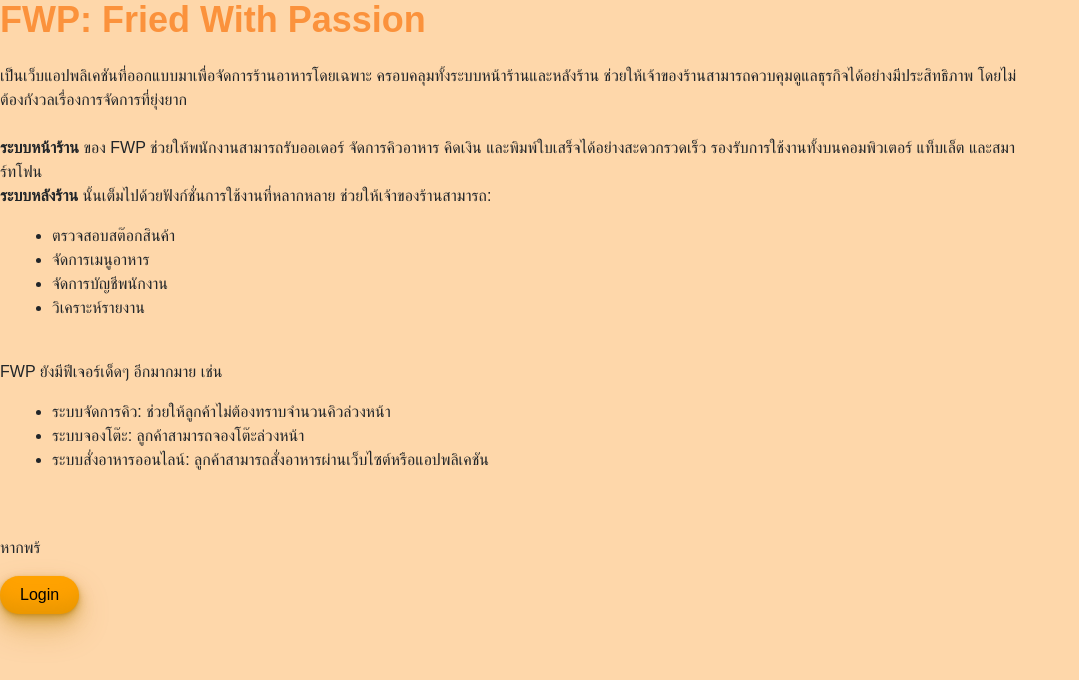
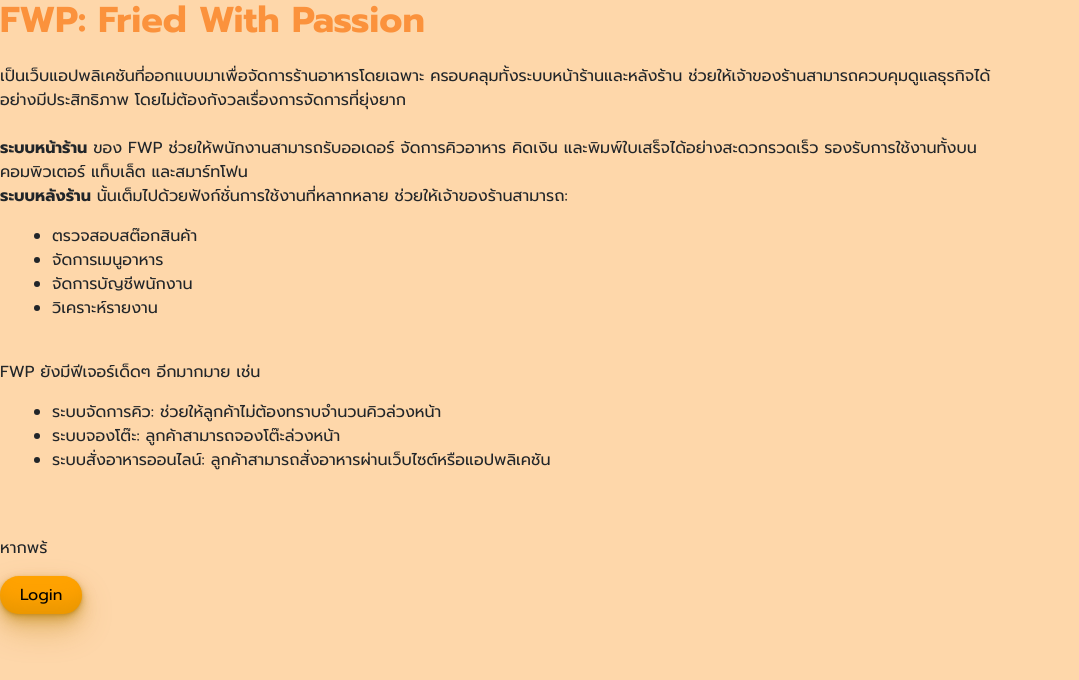
Before and after one commit to Pikachu051/FriedWithPassion, a PHP site: page /index.html in a window 1280 px wide. Shown: the top 680 px of the page, without its empty margins (0-1079 px from the left). Run offline with PHP 8.4, Linux system fonts and the light colour scheme.

Commit message:
Update style.css

```diff
--- a/style.css
+++ b/style.css
@@ -6,6 +6,7 @@
 1. Prevent padding and border from affecting element width. (https://github.com/mozdevs/cssremedy/issues/4)
 2. Allow adding a border to an element by just adding a border-width. (https://github.com/tailwindcss/tailwindcss/pull/116)
 */
+@import url('https://fonts.googleapis.com/css2?family=Prompt:ital,wght@0,100;0,200;0,300;0,400;0,500;0,600;0,700;0,800;0,900;1,100;1,200;1,300;1,400;1,500;1,600;1,700;1,800;1,900&display=swap');
 
 *,
 ::before,
```
